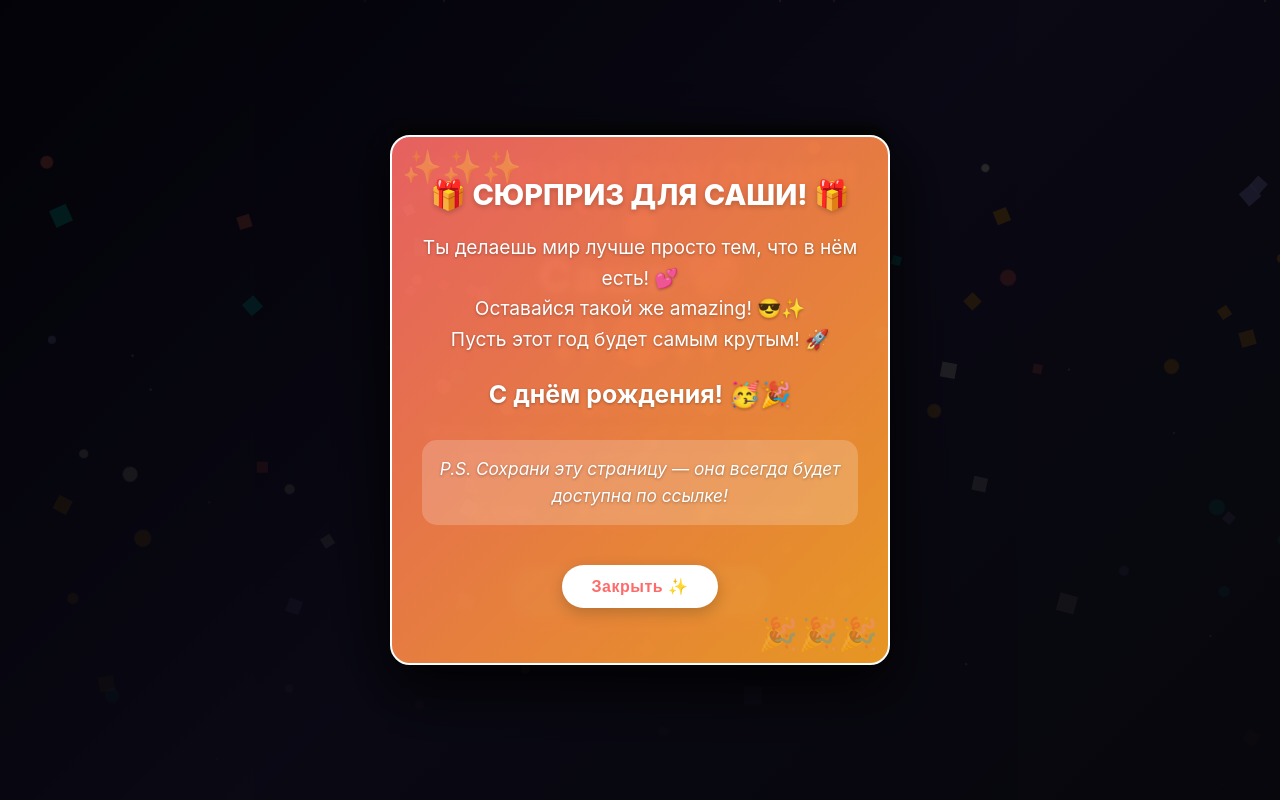
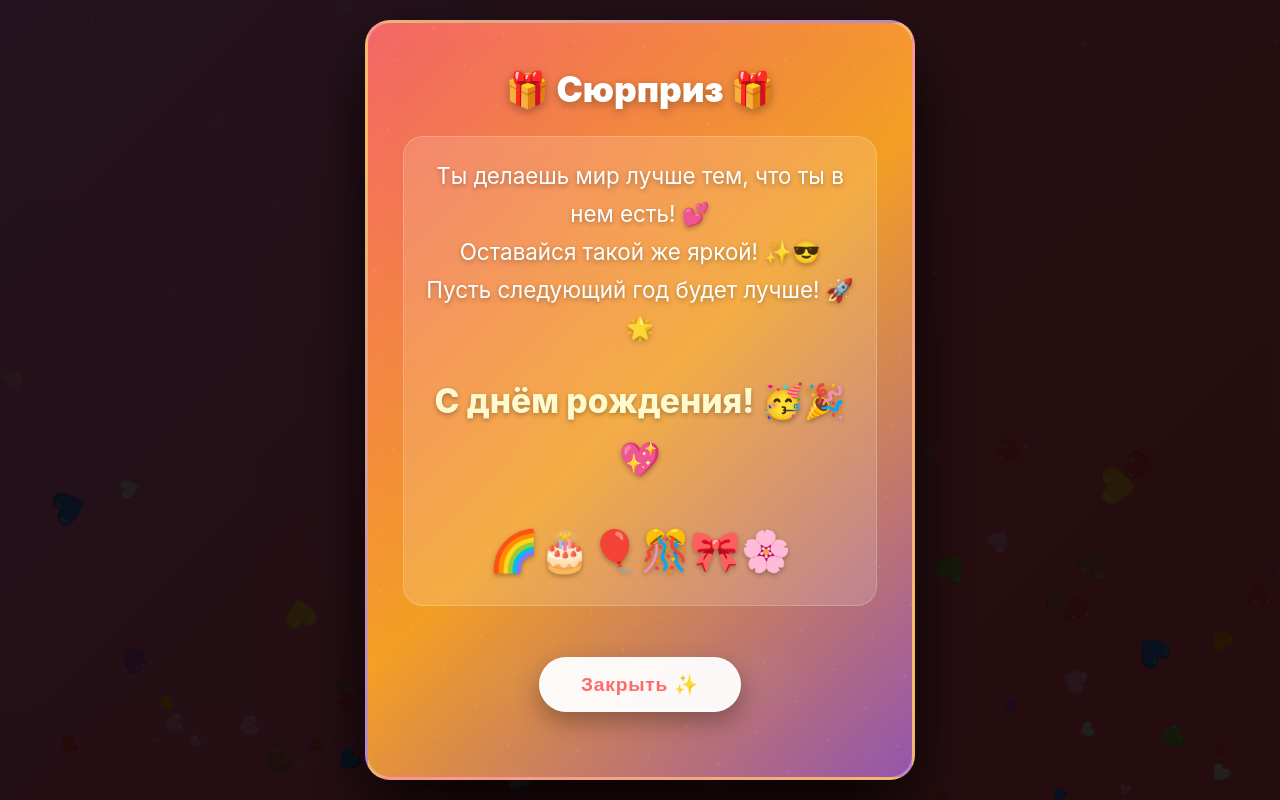
Before and after one commit to ModestCodeCreator/Happy-birthday-, a plain HTML site: page index.html in a window 1280 px wide. Both pictures are taken after a click on the button "Открыть сюрприз 🎁". Drawn offline with Linux system fonts and the light colour scheme.

Commit message:
index.html

```diff
--- a/index.html
+++ b/index.html
@@ -9,7 +9,8 @@
 
         body {
             font-family: -apple-system, BlinkMacSystemFont, 'Segoe UI', Roboto, sans-serif;
-            background: linear-gradient(135deg, #0f0c29 0%, #302b63 50%, #24243e 100%);
+            background: linear-gradient(135deg, #667eea 0%, #764ba2 25%, #f093fb 50%, #f5576c 75%, #ff5858 100%);
+            background-size: 400% 400%;
             height: 100vh;
             display: flex;
             align-items: center;
@@ -18,114 +19,169 @@
             padding: 20px;
             overflow: hidden;
             position: relative;
+            animation: gradientBG 15s ease infinite;
+        }
+
+        @keyframes gradientBG {
+            0% { background-position: 0% 50%; }
+            50% { background-position: 100% 50%; }
+            100% { background-position: 0% 50%; }
         }
 
         .card {
-            background: rgba(25, 25, 35, 0.95);
-            backdrop-filter: blur(10px);
-            border-radius: 20px;
-            padding: 30px;
+            background: rgba(25, 25, 35, 0.85);
+            backdrop-filter: blur(15px);
+            border-radius: 25px;
+            padding: 35px;
             width: 90%;
             max-width: 500px;
             text-align: center;
-            box-shadow: 0 20px 50px rgba(0, 0, 0, 0.5);
-            border: 1px solid rgba(255, 255, 255, 0.1);
-            animation: float 6s ease-in-out infinite;
+            box-shadow: 0 25px 60px rgba(0, 0, 0, 0.4);
+            border: 2px solid rgba(255, 255, 255, 0.15);
+            animation: float 8s ease-in-out infinite;
             position: relative;
             z-index: 1;
-            transition: all 0.3s ease;
+            transition: all 0.4s ease;
         }
 
         .surprise-open .card {
-            transform: scale(0.95);
-            filter: blur(3px);
+            transform: scale(0.92);
+            filter: blur(5px);
+            opacity: 0.9;
         }
 
         @keyframes float {
-            0%, 100% { transform: translateY(0px); }
-            50% { transform: translateY(-10px); }
+            0%, 100% { transform: translateY(0px) rotate(0deg); }
+            25% { transform: translateY(-15px) rotate(0.5deg); }
+            75% { transform: translateY(-8px) rotate(-0.5deg); }
         }
 
         h1 {
-            background: linear-gradient(90deg, #ff6b6b, #ffa726);
+            background: linear-gradient(90deg, #ff6b6b, #ffa726, #ff6b6b);
+            background-size: 200% 200%;
             -webkit-background-clip: text;
             -webkit-text-fill-color: transparent;
             background-clip: text;
-            font-size: 2.2em;
-            margin-bottom: 5px;
-            font-weight: 800;
+            font-size: 2.5em;
+            margin-bottom: 10px;
+            font-weight: 900;
             line-height: 1.2;
+            animation: gradientText 3s ease infinite;
+        }
+
+        @keyframes gradientText {
+            0% { background-position: 0% 50%; }
+            50% { background-position: 100% 50%; }
+            100% { background-position: 0% 50%; }
         }
 
         .name {
-            font-size: 2.8em;
+            font-size: 3.2em;
             font-weight: 900;
-            margin: 10px 0;
-            letter-spacing: 2px;
+            margin: 15px 0;
+            letter-spacing: 1.5px;
             color: white;
-            text-shadow: 0 0 20px rgba(255, 107, 107, 0.5);
+            text-shadow: 0 0 30px rgba(255, 107, 107, 0.7);
+            animation: glow 2s ease-in-out infinite alternate;
+        }
+
+        @keyframes glow {
+            from { text-shadow: 0 0 20px rgba(255, 107, 107, 0.7); }
+            to { text-shadow: 0 0 30px rgba(255, 107, 107, 0.9), 0 0 40px rgba(255, 107, 107, 0.6); }
         }
 
         .cake {
-            font-size: 3em;
-            margin: 15px 0;
-            animation: bounce 1.5s infinite;
+            font-size: 3.5em;
+            margin: 20px 0;
+            animation: bounce 2s infinite, rotate 20s infinite linear;
+            filter: drop-shadow(0 5px 10px rgba(0, 0, 0, 0.3));
         }
 
         @keyframes bounce {
-            0%, 100% { transform: translateY(0); }
-            50% { transform: translateY(-10px); }
+            0%, 100% { transform: translateY(0) scale(1); }
+            50% { transform: translateY(-15px) scale(1.1); }
+        }
+
+        @keyframes rotate {
+            0% { transform: rotate(0deg); }
+            100% { transform: rotate(360deg); }
         }
 
         .message {
-            color: #ccc;
-            line-height: 1.5;
-            margin: 15px 0;
-            font-size: 1.1em;
+            color: #e0e0e0;
+            line-height: 1.6;
+            margin: 20px 0;
+            font-size: 1.2em;
+            text-shadow: 0 1px 3px rgba(0, 0, 0, 0.3);
         }
 
         .wishes {
             display: flex;
             flex-wrap: wrap;
             justify-content: center;
-            gap: 8px;
-            margin: 20px 0;
+            gap: 12px;
+            margin: 25px 0;
         }
 
         .wish {
-            background: rgba(255, 107, 107, 0.1);
-            padding: 10px 15px;
+            background: linear-gradient(135deg, rgba(255, 107, 107, 0.15), rgba(255, 167, 38, 0.15));
+            padding: 12px 20px;
             border-radius: 50px;
-            font-size: 0.9em;
-            border: 1px solid rgba(255, 107, 107, 0.2);
+            font-size: 1em;
+            border: 1px solid rgba(255, 255, 255, 0.2);
             transition: all 0.3s ease;
+            backdrop-filter: blur(5px);
+            position: relative;
+            overflow: hidden;
         }
 
         .wish:hover {
-            background: rgba(255, 107, 107, 0.2);
-            transform: scale(1.05);
+            transform: translateY(-5px) scale(1.08);
+            background: linear-gradient(135deg, rgba(255, 107, 107, 0.25), rgba(255, 167, 38, 0.25));
+            box-shadow: 0 10px 25px rgba(255, 107, 107, 0.4);
+            border-color: rgba(255, 255, 255, 0.4);
         }
 
         button {
-            background: linear-gradient(90deg, #ff6b6b, #ffa726);
+            background: linear-gradient(135deg, #ff6b6b, #ffa726);
             color: white;
             border: none;
-            padding: 14px 35px;
-            font-size: 1.1em;
+            padding: 16px 45px;
+            font-size: 1.3em;
             border-radius: 50px;
             cursor: pointer;
-            margin: 15px 0;
-            font-weight: 600;
-            letter-spacing: 0.5px;
+            margin: 20px 0;
+            font-weight: 700;
+            letter-spacing: 0.8px;
             transition: all 0.3s ease;
-            box-shadow: 0 10px 20px rgba(255, 107, 107, 0.3);
+            box-shadow: 0 15px 30px rgba(255, 107, 107, 0.4);
             position: relative;
             z-index: 2;
+            overflow: hidden;
+        }
+
+        button::before {
+            content: '';
+            position: absolute;
+            top: 0;
+            left: -100%;
+            width: 100%;
+            height: 100%;
+            background: linear-gradient(90deg, transparent, rgba(255, 255, 255, 0.3), transparent);
+            transition: left 0.7s;
         }
 
         button:hover {
-            transform: translateY(-2px);
-            box-shadow: 0 15px 25px rgba(255, 107, 107, 0.4);
+            transform: translateY(-5px) scale(1.05);
+            box-shadow: 0 20px 40px rgba(255, 107, 107, 0.6);
+        }
+
+        button:hover::before {
+            left: 100%;
+        }
+
+        button:active {
+            transform: translateY(-2px) scale(1.02);
         }
 
         /* Окно сюрприза */
@@ -136,50 +192,50 @@
             left: 0;
             right: 0;
             bottom: 0;
-            background: rgba(0, 0, 0, 0.8);
+            background: rgba(0, 0, 0, 0.85);
             z-index: 1000;
             justify-content: center;
             align-items: center;
             padding: 20px;
-            animation: fadeIn 0.3s ease;
+            animation: fadeIn 0.4s ease;
         }
 
         .surprise-card {
-            background: linear-gradient(135deg, rgba(255, 107, 107, 0.9), rgba(255, 167, 38, 0.9));
-            border-radius: 20px;
-            padding: 40px 30px;
-            max-width: 500px;
+            background: linear-gradient(135deg, rgba(255, 107, 107, 0.95), rgba(255, 167, 38, 0.95), rgba(155, 89, 182, 0.95));
+            border-radius: 25px;
+            padding: 45px 35px;
+            max-width: 550px;
             width: 100%;
             text-align: center;
-            box-shadow: 0 25px 60px rgba(0, 0, 0, 0.6);
-            border: 2px solid white;
-            animation: slideUp 0.5s ease-out;
+            box-shadow: 0 30px 70px rgba(0, 0, 0, 0.7);
+            border: 3px solid rgba(255, 255, 255, 0.3);
+            animation: slideUp 0.6s cubic-bezier(0.175, 0.885, 0.32, 1.275);
             position: relative;
             overflow: hidden;
         }
 
         .surprise-card::before {
-            content: '✨✨✨';
+            content: '';
             position: absolute;
-            top: 10px;
-            left: 10px;
-            font-size: 2em;
-            opacity: 0.3;
+            top: -50%;
+            left: -50%;
+            width: 200%;
+            height: 200%;
+            background: radial-gradient(circle, rgba(255, 255, 255, 0.1) 1px, transparent 1px);
+            background-size: 50px 50px;
+            animation: sparkle 20s linear infinite;
+            z-index: 0;
         }
 
-        .surprise-card::after {
-            content: '🎉🎉🎉';
-            position: absolute;
-            bottom: 10px;
-            right: 10px;
-            font-size: 2em;
-            opacity: 0.3;
+        @keyframes sparkle {
+            0% { transform: rotate(0deg); }
+            100% { transform: rotate(360deg); }
         }
 
         @keyframes slideUp {
             from {
                 opacity: 0;
-                transform: translateY(50px) scale(0.8);
+                transform: translateY(80px) scale(0.7);
             }
             to {
                 opacity: 1;
@@ -193,67 +249,48 @@
         }
 
         .surprise-title {
-            font-size: 1.8em;
-            margin-bottom: 20px;
+            font-size: 2.2em;
+            margin-bottom: 25px;
             color: white;
-            font-weight: 800;
-            text-shadow: 0 2px 5px rgba(0, 0, 0, 0.2);
+            font-weight: 900;
+            text-shadow: 0 3px 10px rgba(0, 0, 0, 0.3);
         }
 
         .surprise-message {
-            font-size: 1.2em;
-            line-height: 1.6;
-            margin-bottom: 25px;
+            font-size: 1.4em;
+            line-height: 1.7;
+            margin-bottom: 30px;
             color: white;
-            text-shadow: 0 1px 3px rgba(0, 0, 0, 0.3);
+            text-shadow: 0 2px 5px rgba(0, 0, 0, 0.3);
+            padding: 20px;
+            background: rgba(255, 255, 255, 0.15);
+            border-radius: 20px;
+            backdrop-filter: blur(10px);
+            border: 1px solid rgba(255, 255, 255, 0.2);
         }
 
         .close-btn {
-            background: white;
+            background: rgba(255, 255, 255, 0.95);
             color: #ff6b6b;
             border: none;
-            padding: 12px 30px;
-            font-size: 1em;
+            padding: 14px 40px;
+            font-size: 1.2em;
             border-radius: 50px;
             cursor: pointer;
-            font-weight: 600;
+            font-weight: 700;
             transition: all 0.3s ease;
-            box-shadow: 0 5px 15px rgba(0, 0, 0, 0.2);
+            box-shadow: 0 10px 25px rgba(0, 0, 0, 0.3);
+            border: 2px solid rgba(255, 255, 255, 0.5);
         }
 
         .close-btn:hover {
-            transform: scale(1.05);
-            background: #f0f0f0;
+            transform: scale(1.08);
+            background: white;
+            box-shadow: 0 15px 35px rgba(0, 0, 0, 0.4);
         }
 
-        /* Частицы и конфетти */
-        .particles {
-            position: fixed;
-            top: 0;
-            left: 0;
-            width: 100%;
-            height: 100%;
-            pointer-events: none;
-            z-index: -1;
-        }
-
-        .particle {
-            position: absolute;
-            width: 2px;
-            height: 2px;
-            background: rgba(255, 107, 107, 0.7);
-            border-radius: 50%;
-            animation: floatUp 15s infinite linear;
-        }
-
-        @keyframes floatUp {
-            0% { transform: translateY(100vh) translateX(0); opacity: 0; }
-            10% { opacity: 1; }
-            90% { opacity: 1; }
-            100% { transform: translateY(-100px) translateX(100px); opacity: 0; }
-        }
-
-        .confetti {
+        /* Цветные сердечки */
+        .hearts-container {
             position: fixed;
             top: 0;
             left: 0;
@@ -264,47 +301,77 @@
             display: none;
         }
 
-        .confetti-piece {
+        .heart {
             position: absolute;
-            width: 10px;
-            height: 10px;
-            background: var(--c);
-            border-radius: 50%;
-            animation: fall 3s linear forwards;
+            font-size: 24px;
+            opacity: 0;
+            animation: heartFloat 4s ease-in forwards;
         }
 
-        @keyframes fall {
-            0% { transform: translateY(-100px) rotate(0deg); opacity: 1; }
-            100% { transform: translateY(100vh) rotate(720deg); opacity: 0; }
+        @keyframes heartFloat {
+            0% {
+                opacity: 1;
+                transform: translateY(100vh) rotate(0deg) scale(0.5);
+            }
+            10% {
+                opacity: 0.9;
+            }
+            90% {
+                opacity: 0.7;
+            }
+            100% {
+                opacity: 0;
+                transform: translateY(-100px) rotate(720deg) scale(1.2);
+            }
         }
 
         /* Адаптация */
         @media (max-height: 700px) {
             .card { padding: 25px; }
             h1 { font-size: 2em; }
-            .name { font-size: 2.3em; }
-            .cake { font-size: 2.5em; margin: 10px 0; }
-            .message { font-size: 1em; margin: 10px 0; }
-            .wishes { margin: 15px 0; }
-            button { padding: 12px 30px; font-size: 1em; }
+            .name { font-size: 2.5em; }
+            .cake { font-size: 2.8em; margin: 15px 0; }
+            .message { font-size: 1.1em; margin: 15px 0; }
+            .wishes { margin: 20px 0; }
+            button { padding: 14px 35px; font-size: 1.1em; }
 
             .surprise-card {
-                padding: 25px 20px;
-                max-height: 90vh;
+                padding: 30px 25px;
+                max-height: 85vh;
                 overflow-y: auto;
+            }
+
+            .surprise-card::-webkit-scrollbar {
+                width: 6px;
+            }
+
+            .surprise-card::-webkit-scrollbar-track {
+                background: rgba(255, 255, 255, 0.1);
+                border-radius: 10px;
+            }
+
+            .surprise-card::-webkit-scrollbar-thumb {
+                background: rgba(255, 255, 255, 0.3);
+                border-radius: 10px;
             }
         }
 
         @media (max-width: 480px) {
-            .card { padding: 20px; }
-            .name { font-size: 2.1em; }
-            h1 { font-size: 1.8em; }
+            .card { padding: 25px; }
+            .name { font-size: 2.4em; }
+            h1 { font-size: 2em; }
+            .cake { font-size: 2.8em; }
+            .wishes { gap: 8px; }
+            .wish { padding: 10px 16px; font-size: 0.9em; }
+
+            .surprise-title { font-size: 1.8em; }
+            .surprise-message { font-size: 1.2em; padding: 15px; }
         }
     </style>
 </head>
 <body>
     <div class="particles" id="particles"></div>
-    <div class="confetti" id="confetti"></div>
+    <div class="hearts-container" id="hearts"></div>
 
     <div class="card">
         <h1>🎉 С ДНЁМ РОЖДЕНИЯ! 🎂</h1>
@@ -320,6 +387,7 @@
             <div class="wish">💫 Удачи</div>
             <div class="wish">⚡ Энергии</div>
             <div class="wish">🌈 Впечатлений</div>
+            <div class="wish">❤️ Любви</div>
         </div>
 
         <button onclick="showSurprise()">Открыть сюрприз 🎁</button>
@@ -329,19 +397,17 @@
     <div class="surprise-overlay" id="surpriseOverlay">
         <div class="surprise-card">
             <div class="surprise-content">
-                <div class="surprise-title">🎁 СЮРПРИЗ ДЛЯ САШИ! 🎁</div>
+                <div class="surprise-title">🎁 Сюрприз 🎁</div>
 
                 <div class="surprise-message">
-                    <p>Ты делаешь мир лучше просто тем, что в нём есть! 💕</p>
-                    <p>Оставайся такой же amazing! 😎✨</p>
-                    <p>Пусть этот год будет самым крутым! 🚀</p>
-                    <p style="margin-top: 20px; font-size: 1.3em; font-weight: bold;">
-                        С днём рождения! 🥳🎉
+                    <p>Ты делаешь мир лучше тем, что ты в нем есть! 💕</p>
+                    <p>Оставайся такой же яркой! ✨😎</p>
+                    <p>Пусть следующий год будет лучше! 🚀🌟</p>
+                    <p style="margin-top: 25px; font-size: 1.5em; font-weight: 800; color: #fffacd;">
+                        С днём рождения! 🥳🎉💖
                     </p>
-                    <div style="margin-top: 25px; padding: 15px; background: rgba(255, 255, 255, 0.2); border-radius: 15px;">
-                        <p style="font-style: italic; font-size: 0.9em;">
-                            P.S. Сохрани эту страницу — она всегда будет доступна по ссылке!
-                        </p>
+                    <div style="margin-top: 30px; font-size: 1.8em;">
+                        🌈🎂🎈🎊🎀🌸
                     </div>
                 </div>
 
@@ -351,17 +417,23 @@
     </div>
 
     <script>
-        // Создаем частицы
+        // Создаем частицы фона
         function createParticles() {
             const container = document.getElementById('particles');
-            const count = 30;
+            const count = 40;
 
             for (let i = 0; i < count; i++) {
                 const particle = document.createElement('div');
-                particle.className = 'particle';
+                particle.style.position = 'fixed';
+                particle.style.width = Math.random() * 5 + 2 + 'px';
+                particle.style.height = particle.style.width;
+                particle.style.background = `rgba(${Math.random() * 100 + 155}, ${Math.random() * 100 + 155}, 255, ${Math.random() * 0.4 + 0.2})`;
+                particle.style.borderRadius = '50%';
                 particle.style.left = Math.random() * 100 + 'vw';
-                particle.style.animationDelay = Math.random() * 10 + 's';
-                particle.style.background = `rgba(255, ${Math.random() * 100 + 107}, ${Math.random() * 100 + 107}, ${Math.random() * 0.5 + 0.3})`;
+                particle.style.top = Math.random() * 100 + 'vh';
+                particle.style.boxShadow = `0 0 ${Math.random() * 15 + 5}px rgba(255, 255, 255, 0.5)`;
+                particle.style.animation = `float ${Math.random() * 20 + 10}s infinite linear`;
+
                 container.appendChild(particle);
             }
         }
@@ -378,14 +450,14 @@
 
             // Обновляем основную кнопку
             button.textContent = 'Сюрприз открыт! 🎉';
-            button.style.background = 'linear-gradient(90deg, #00b894, #00cec9)';
+            button.style.background = 'linear-gradient(135deg, #00b894, #00cec9)';
             button.disabled = true;
 
-            // Запускаем конфетти
-            createConfetti();
+            // Запускаем сердечки
+            createHearts();
 
             // Вибрация
-            if (navigator.vibrate) navigator.vibrate([100, 50, 100]);
+            if (navigator.vibrate) navigator.vibrate([150, 100, 150]);
 
             // Блокируем прокрутку фона
             document.body.style.overflow = 'hidden';
@@ -401,32 +473,38 @@
             document.body.style.overflow = 'auto';
         }
 
-        // Создаем конфетти
-        function createConfetti() {
-            const container = document.getElementById('confetti');
+        // Создаем цветные сердечки
+        function createHearts() {
+            const container = document.getElementById('hearts');
             container.style.display = 'block';
 
-            const colors = ['#ff6b6b', '#ffa726', '#00cec9', '#a29bfe', '#ffffff'];
+            const heartColors = ['❤️', '🧡', '💛', '💚', '💙', '💜', '🩷', '🤍', '🤎'];
+            const heartCount = 60;
 
-            for (let i = 0; i < 80; i++) {
-                const piece = document.createElement('div');
-                piece.className = 'confetti-piece';
-                piece.style.setProperty('--c', colors[Math.floor(Math.random() * colors.length)]);
-                piece.style.left = Math.random() * 100 + 'vw';
-                piece.style.animationDelay = Math.random() * 2 + 's';
-                piece.style.width = Math.random() * 10 + 8 + 'px';
-                piece.style.height = piece.style.width;
-                piece.style.borderRadius = Math.random() > 0.5 ? '50%' : '0';
+            for (let i = 0; i < heartCount; i++) {
+                const heart = document.createElement('div');
+                heart.className = 'heart';
+                heart.textContent = heartColors[Math.floor(Math.random() * heartColors.length)];
+                heart.style.left = Math.random() * 100 + 'vw';
+                heart.style.fontSize = Math.random() * 25 + 20 + 'px';
+                heart.style.animationDelay = Math.random() * 3 + 's';
+                heart.style.animationDuration = Math.random() * 3 + 3 + 's';
 
-                container.appendChild(piece);
+                container.appendChild(heart);
 
-                setTimeout(() => piece.remove(), 3000);
+                // Удаляем сердечки после анимации
+                setTimeout(() => {
+                    if (heart.parentNode) {
+                        heart.remove();
+                    }
+                }, 7000);
             }
 
+            // Скрываем контейнер через 6 секунд
             setTimeout(() => {
                 container.style.display = 'none';
                 container.innerHTML = '';
-            }, 3000);
+            }, 6000);
         }
 
         // Закрытие по клику на оверлей
@@ -447,13 +525,30 @@
         window.addEventListener('load', () => {
             createParticles();
 
-            // Адаптация под высоту экрана
+            // Добавляем анимацию для частиц
+            const style = document.createElement('style');
+            style.textContent = `
+                @keyframes float {
+                    0% { transform: translateY(0) translateX(0); }
+                    25% { transform: translateY(-20px) translateX(10px); }
+                    50% { transform: translateY(-40px) translateX(-10px); }
+                    75% { transform: translateY(-20px) translateX(5px); }
+                    100% { transform: translateY(0) translateX(0); }
+                }
+            `;
+            document.head.appendChild(style);
+        });
+
+        // Адаптация размера карточки
+        window.addEventListener('resize', () => {
             const card = document.querySelector('.card');
             const viewportHeight = window.innerHeight;
             const cardHeight = card.offsetHeight;
 
-            if (cardHeight > viewportHeight * 0.85) {
+            if (cardHeight > viewportHeight * 0.9) {
                 card.style.transform = 'scale(0.85)';
+            } else {
+                card.style.transform = 'scale(1)';
             }
         });
     </script>
```
